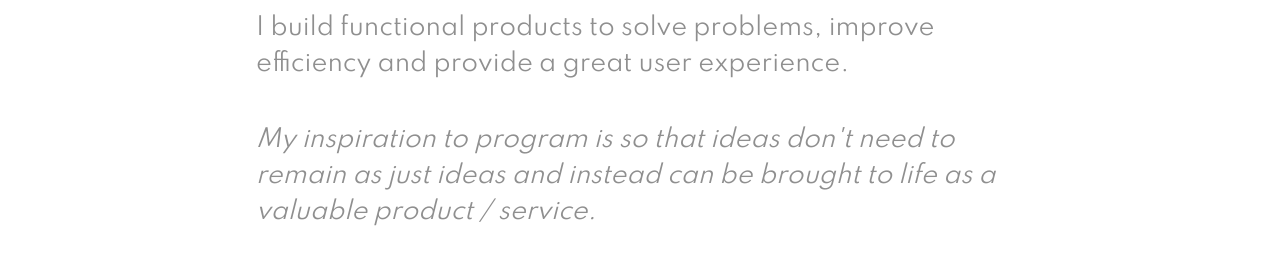
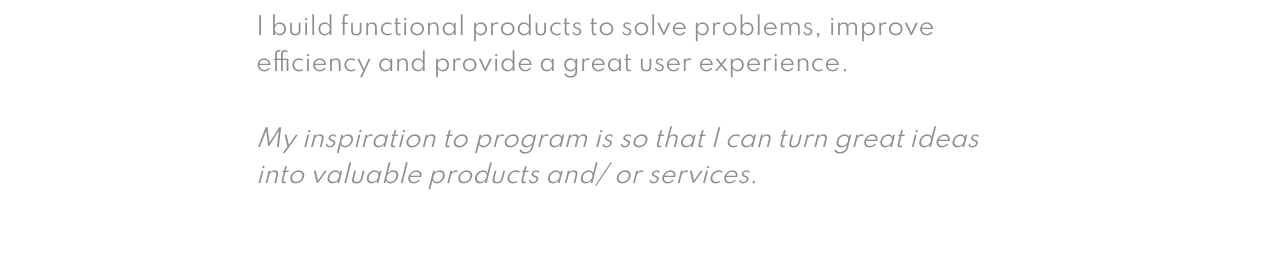
Before and after one commit to KG1414/portfolio-updated-version, a React (Create React App) app in the folder client/: page / in a window 1280 px wide. Shown: the part 1260-1535 px from the top of the page. Built offline with nearby package versions, Linux system fonts and the light colour scheme; no server answers.

Commit message:
Basic text change in about me section

```diff
--- a/client/src/components/About/About.jsx
+++ b/client/src/components/About/About.jsx
@@ -44,7 +44,7 @@ const About = () => {
                 <br />
                 <p>I build functional products to solve problems, improve efficiency and provide a great user experience.</p>
                 <br />
-                <p><i>My inspiration to program is so that ideas don't need to remain as just ideas and instead can be brought to life as a valuable product / service.</i></p>
+                <p><i>My inspiration to program is so that I can turn great ideas into valuable products and/ or services.</i></p>
 
                 <h2 className="section-heading" style={{ paddingTop: "40%", marginBottom: "0%", overflow: "none" }}>Tech Stack</h2>
             </div>
```
